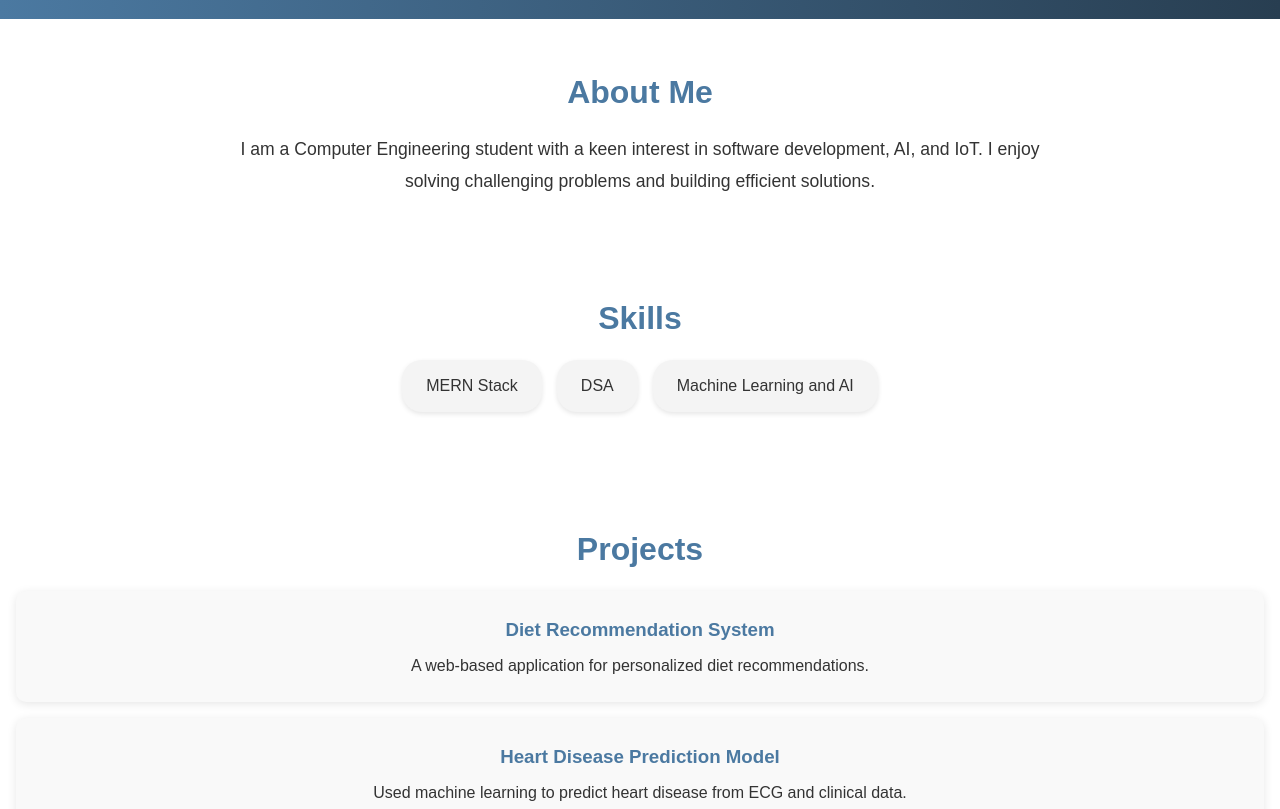
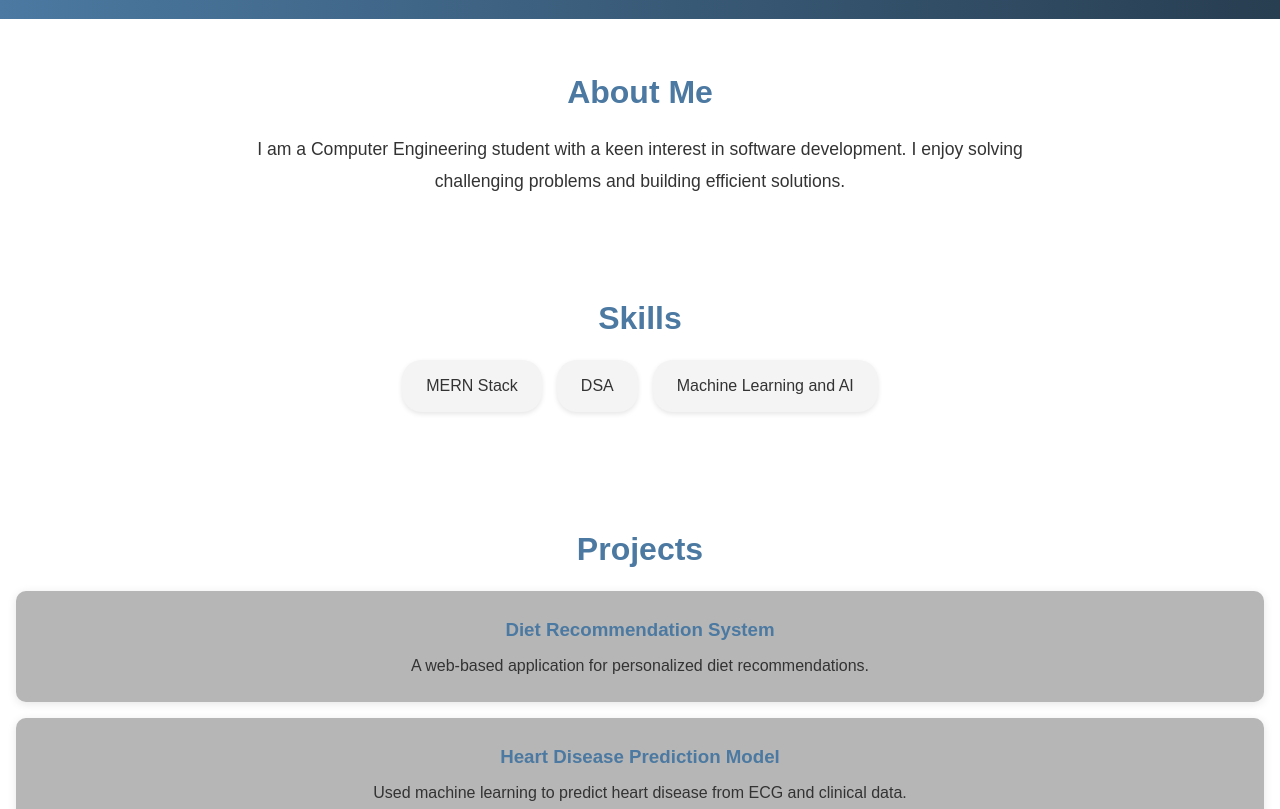
Before and after one commit to Sanjog2708/College, a plain HTML site: page index.html in a window 1280 px wide. Shown: the part 300-1109 px from the top of the page. Drawn offline with Linux system fonts and the light colour scheme.

Commit message:
Added some effects

```diff
--- a/index.html
+++ b/index.html
@@ -25,7 +25,7 @@
 
   <section id="about">
     <h2>About Me</h2>
-    <p>I am a Computer Engineering student with a keen interest in software development, AI, and IoT. I enjoy solving challenging problems and building efficient solutions.</p>
+    <p>I am a Computer Engineering student with a keen interest in software development. I enjoy solving challenging problems and building efficient solutions.</p>
   </section>
 
   <section id="skills">
--- a/styles.css
+++ b/styles.css
@@ -100,7 +100,7 @@ section p {
 }
 
 .project {
-  background: #f9f9f9;
+  background:rgb(182, 182, 182);
   padding: 1.5rem;
   margin: 1rem 0;
   border-radius: 10px;
@@ -161,6 +161,7 @@ form button {
   transition: background 0.3s;
 }
 
+
 form button:hover {
   background: #283e51;
 }
```
